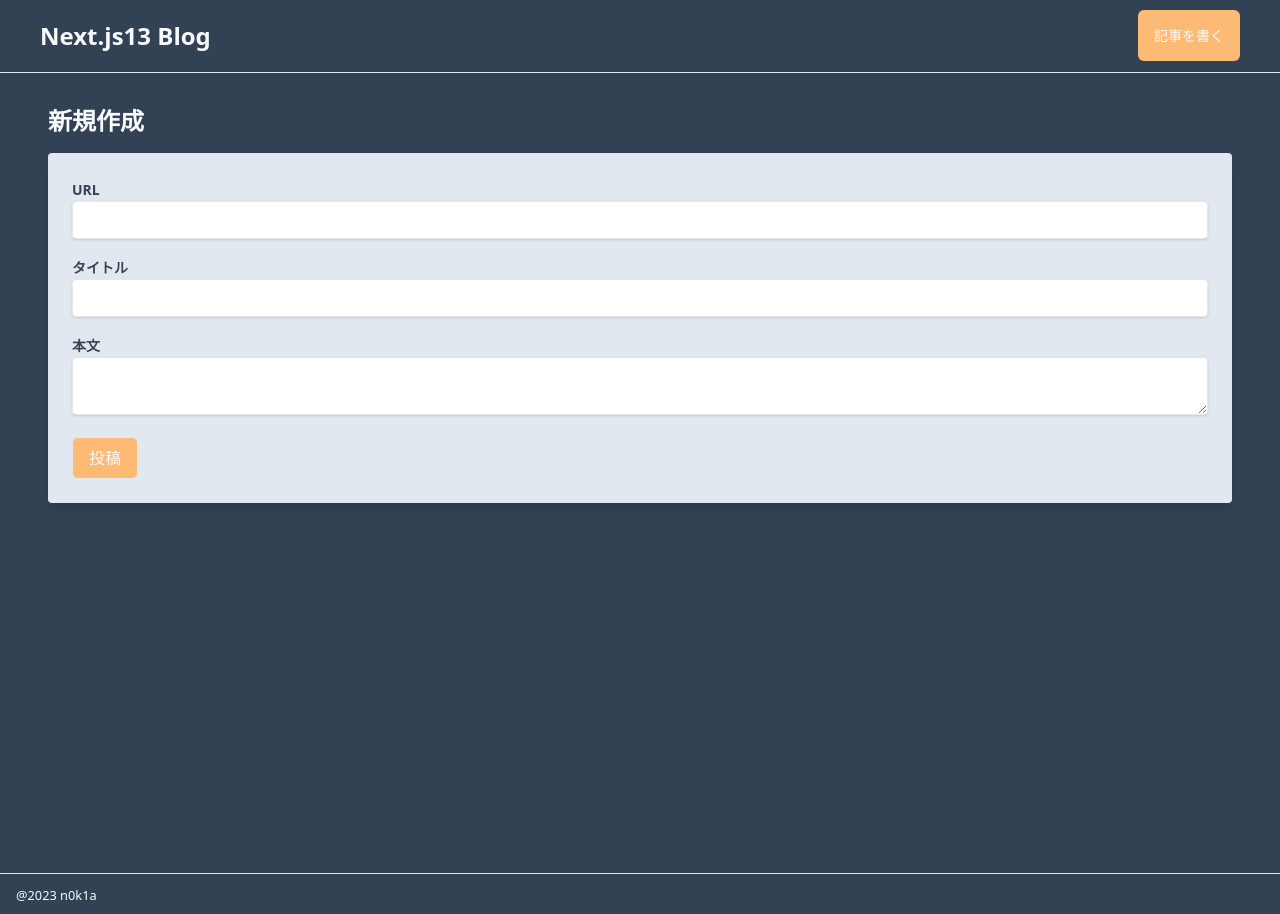
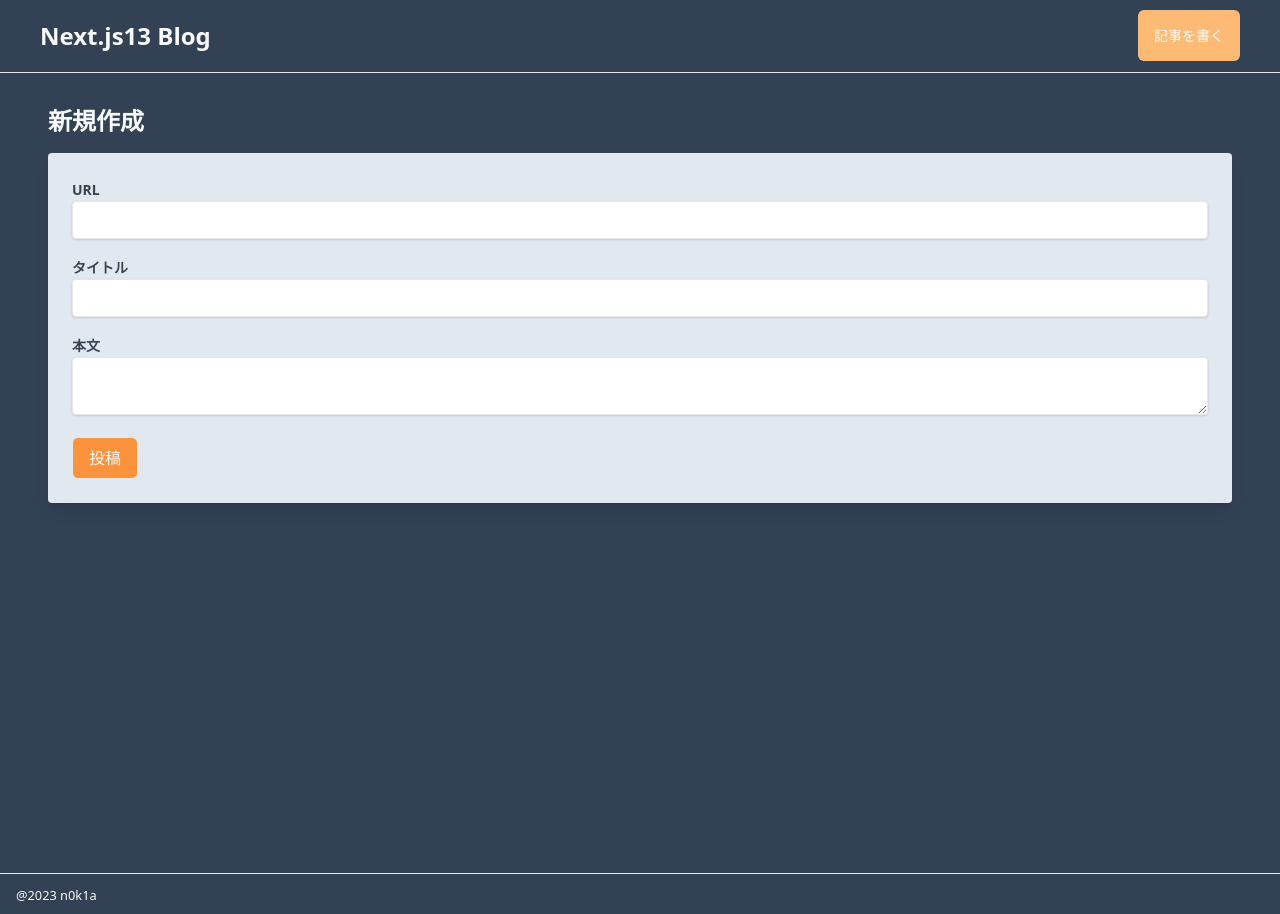
Before and after one commit to nokia215/next.js13-tailwindcss-udemy-blog, a Next.js app: page /articles/new in a window 1280 px wide. Built offline with nearby package versions, Linux system fonts and the light colour scheme.

Commit message:
done: ch36

```diff
--- a/src/app/articles/new/page.tsx
+++ b/src/app/articles/new/page.tsx
@@ -17,6 +17,7 @@
   const [id, setId] = useState<string>("");
   const [title, setTitle] = useState<string>("");
   const [content, setContent] = useState<string>("");
+  const [loading, setLoading] = useState<boolean>(false);
 
   /**
    * フォームの送信イベントを処理し、新しいブログ記事を作成します。
@@ -27,6 +28,8 @@
   const handleSubmit = async (e: React.FormEvent<HTMLFormElement>) => {
     e.preventDefault();
     // console.log(id, title, content);
+
+    setLoading(true);
 
     await createArticle(id, title, content);
 
@@ -71,7 +74,12 @@
 
           <button
             type="submit"
-            className="py-2 px-4 border rounded-md bg-orange-300"
+            className={`py-2 px-4 border rounded-md ${
+              loading
+                ? "bg-orange-300 cursor-not-allowed"
+                : "bg-orange-400 hover:bg-orange-500"
+            } `}
+            disabled={loading}
           >
             投稿
           </button>
```
